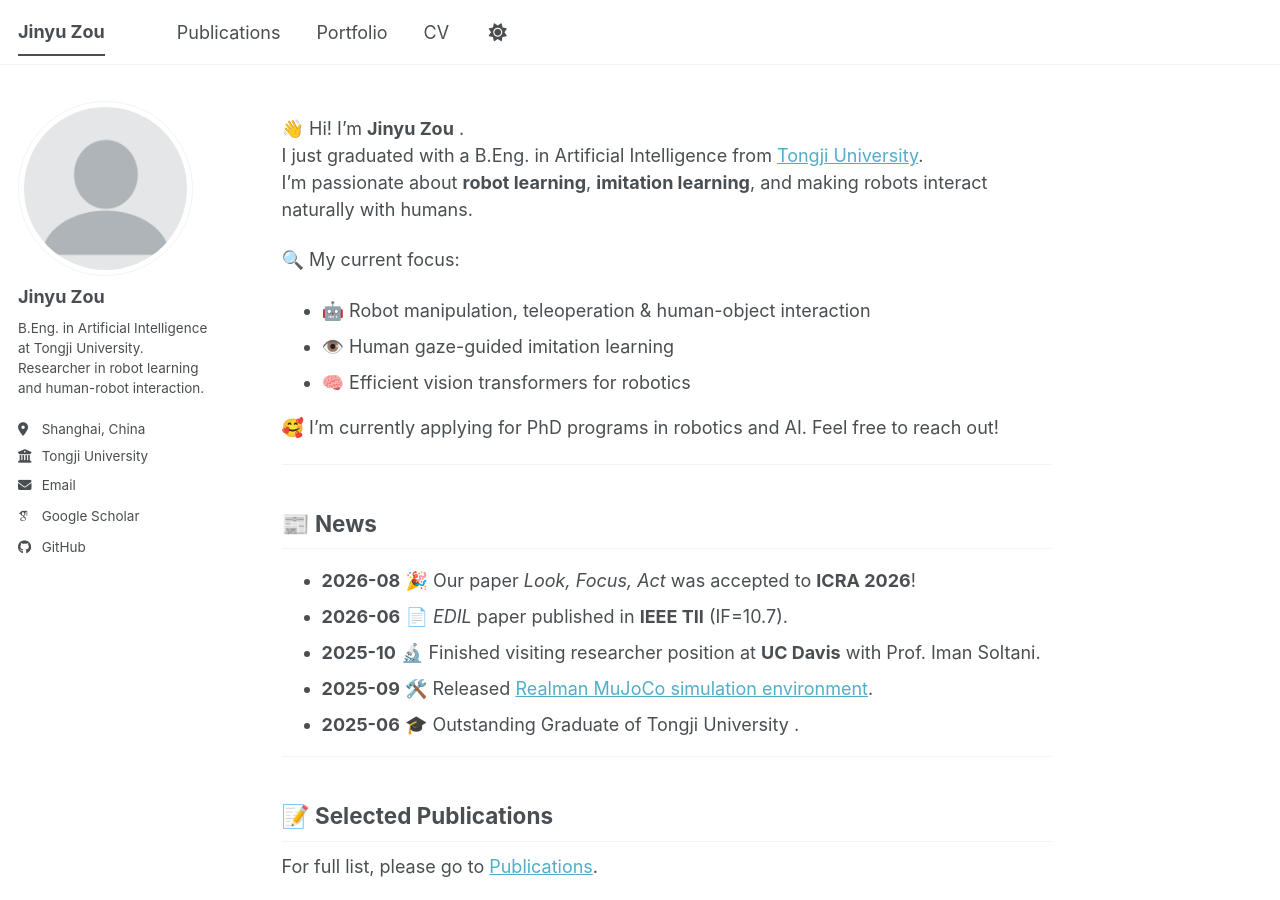
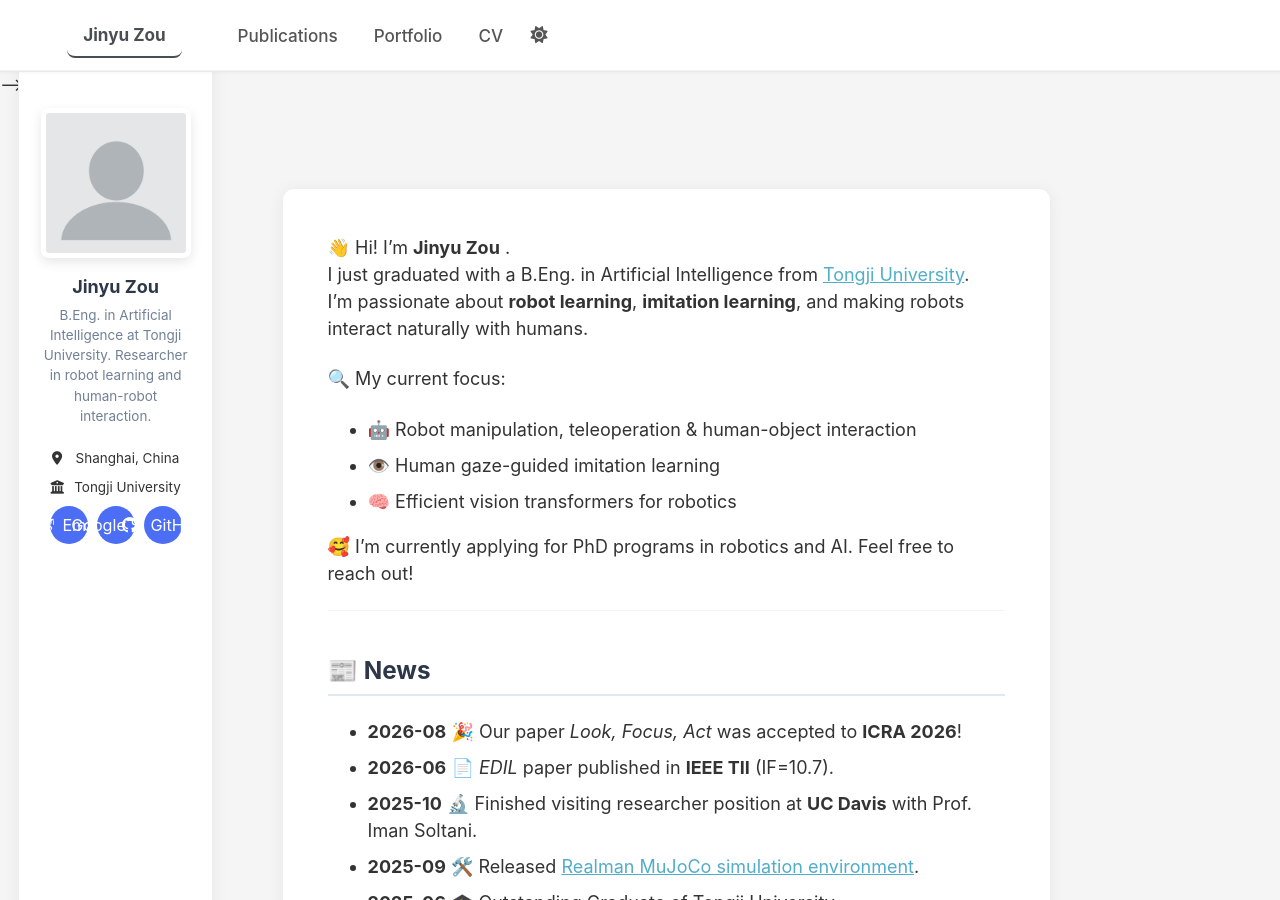
Before and after one commit to JinyuZou/JinyuZou.github.io, a Jekyll site: the page built from _pages/about.md, in a window 1280 px wide and 900 px high. Built offline with Jekyll 4.4.1, drawn with Linux system fonts in a browser that asks for light colours; some web fonts are replaced; a script bundle is joined from its source files by our own code; library files that are not in the unit come from our copies.

Commit message:
Update custom.html

```diff
--- a/_includes/head/custom.html
+++ b/_includes/head/custom.html
@@ -1,4 +1,5 @@
-{% include base_path %}
+<link rel="stylesheet" href="{{ '/assets/css/custom.css' | relative_url }}">
+<!-- {% include base_path %}
 
 <!-- start custom head snippets -->
 
@@ -14,4 +15,4 @@
 <link rel="icon" href="/images/favicon.ico"/>
 <meta name="theme-color" content="#ffffff"/>
 
-<!-- end custom head snippets -->
+<!-- end custom head snippets --> -->
```
